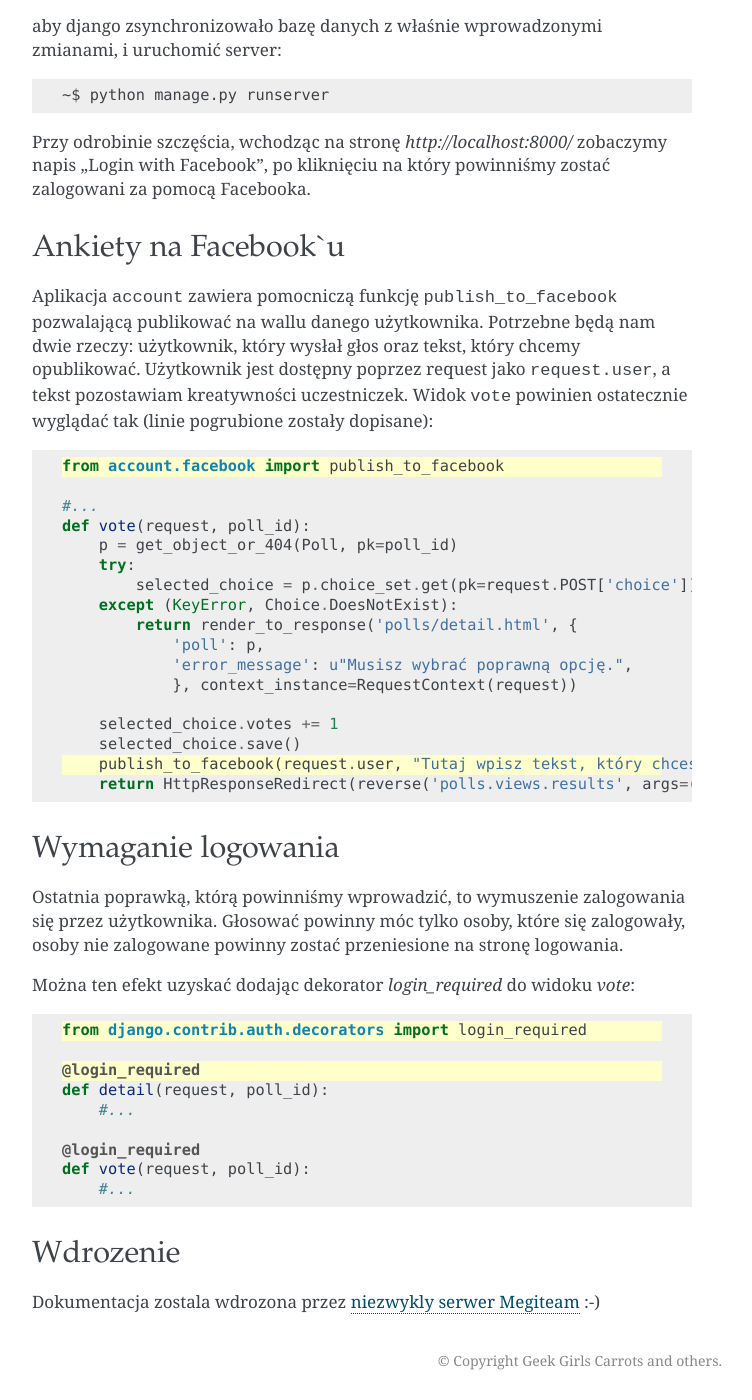
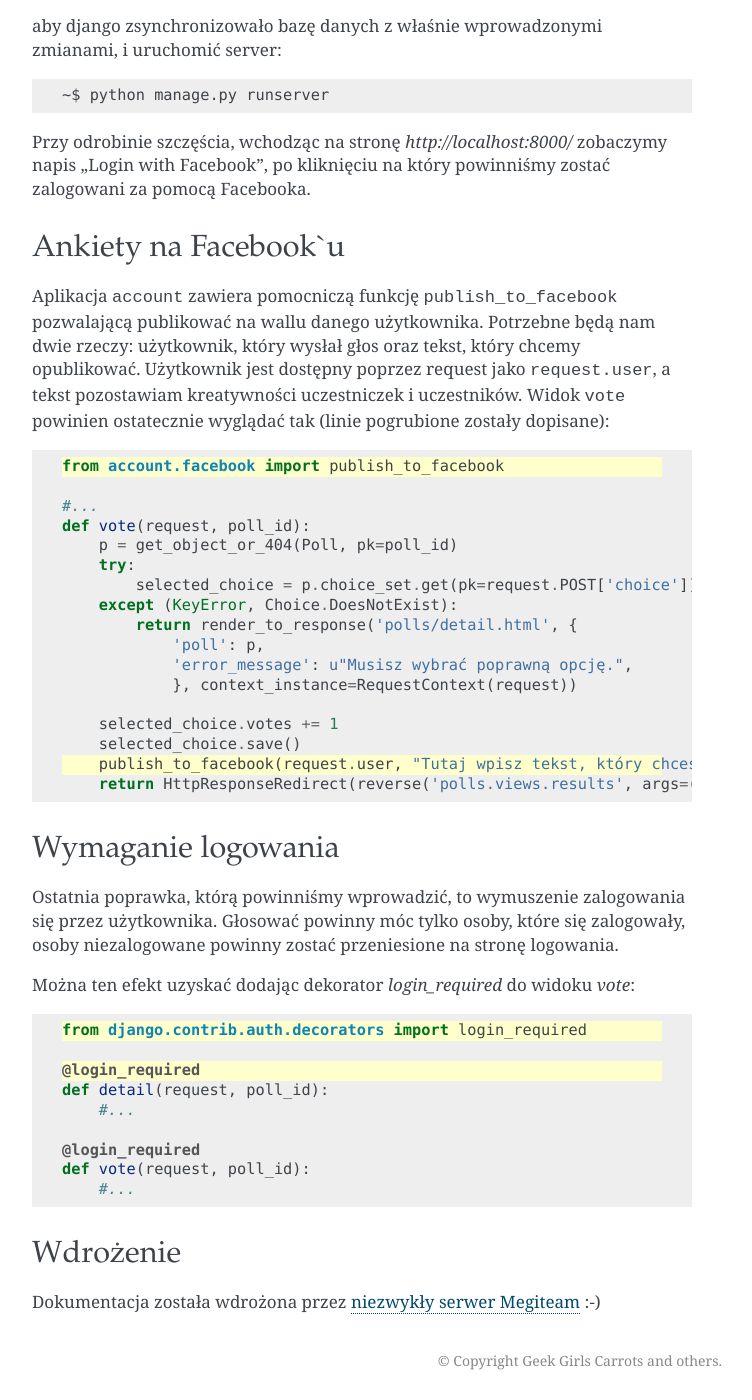
Before and after one commit to ggcarrots/django-carrots, a Sphinx documentation site: the page built from source/going_social.rst, in a window 1280 px wide and 1400 px high, scrolled down 2373 px. Shown: the whole window, without its empty margins (388-1140 px from the left). Built offline with Sphinx 7.4.7, drawn with Linux system fonts in a browser that asks for light colours; formulas are drawn with MathJax 3; some of the changed text lies outside the part shown.

Commit message:
Update going_social.rst
Grammar, spelling and style check

```diff
--- a/source/going_social.rst
+++ b/source/going_social.rst
@@ -2,12 +2,12 @@
 Uspołeczniamy się
 =================
 
-Aby tworzyć aplikacje, które integrują się z Facebookiem musimy mieć konto deweloperskie.
+Aby tworzyć aplikacje, które integrują się z Facebookiem, musimy mieć konto deweloperskie.
 W tym celu musimy wejść na stronę dla programistów (`Facebook developers`_).
 Tam klikamy na ``Zarejestruj się teraz``, a następnie ``zweryfikuj swoje konto``.
 Na kolejnej stronie zostaniemy poproszeni o podanie swojego numeru telefonu w celu weryfikacji.
 
-Gdy zweryfikujemy swoje konto możemy stworzyć naszą pierwszą aplikację dla Facebooka.
+Gdy zweryfikujemy swoje konto, możemy stworzyć naszą pierwszą aplikację dla Facebooka.
 Na stronie dla programistów klikamy zakładkę ``Apps``, a następnie ``Utwórz aplikację``.
 
 Teraz musimy podać nazwę aplikacji (``Nazwa aplikacji``). Pozostałe pola (``App Namespace`` oraz ``Web Hosting``)
@@ -113,7 +113,7 @@
 
 Aplikacja ``account`` zawiera pomocniczą funkcję ``publish_to_facebook`` pozwalającą publikować na wallu
 danego użytkownika. Potrzebne będą nam dwie rzeczy: użytkownik, który wysłał głos oraz tekst, który chcemy opublikować.
-Użytkownik jest dostępny poprzez request jako ``request.user``, a tekst pozostawiam kreatywności uczestniczek.
+Użytkownik jest dostępny poprzez request jako ``request.user``, a tekst pozostawiam kreatywności uczestniczek i uczestników.
 Widok ``vote`` powinien ostatecznie wyglądać tak (linie pogrubione zostały dopisane):
 
 .. code-block:: python
@@ -143,8 +143,8 @@
 Wymaganie logowania
 ===================
 
-Ostatnia poprawką, którą powinniśmy wprowadzić, to wymuszenie zalogowania się przez użytkownika.
-Głosować powinny móc tylko osoby, które się zalogowały, osoby nie zalogowane powinny zostać
+Ostatnia poprawka, którą powinniśmy wprowadzić, to wymuszenie zalogowania się przez użytkownika.
+Głosować powinny móc tylko osoby, które się zalogowały, osoby niezalogowane powinny zostać
 przeniesione na stronę logowania.
 
 Można ten efekt uzyskać dodając dekorator `login_required` do widoku `vote`:
@@ -162,9 +162,9 @@
     def vote(request, poll_id):
         #...
 
-Wdrozenie
+Wdrożenie
 =========
 
-Dokumentacja zostala wdrozona przez `niezwykly serwer Megiteam <http://www.megiteam.pl/pomoc/djangocarrots/>`_ :-)
+Dokumentacja została wdrożona przez `niezwykły serwer Megiteam <http://www.megiteam.pl/pomoc/djangocarrots/>`_ :-)
 
 .. _developers.facebook.com: https://developers.facebook.com/apps
```
Also changed, not shown: other parts of source/going_social.rst (+2 -2 lines).
